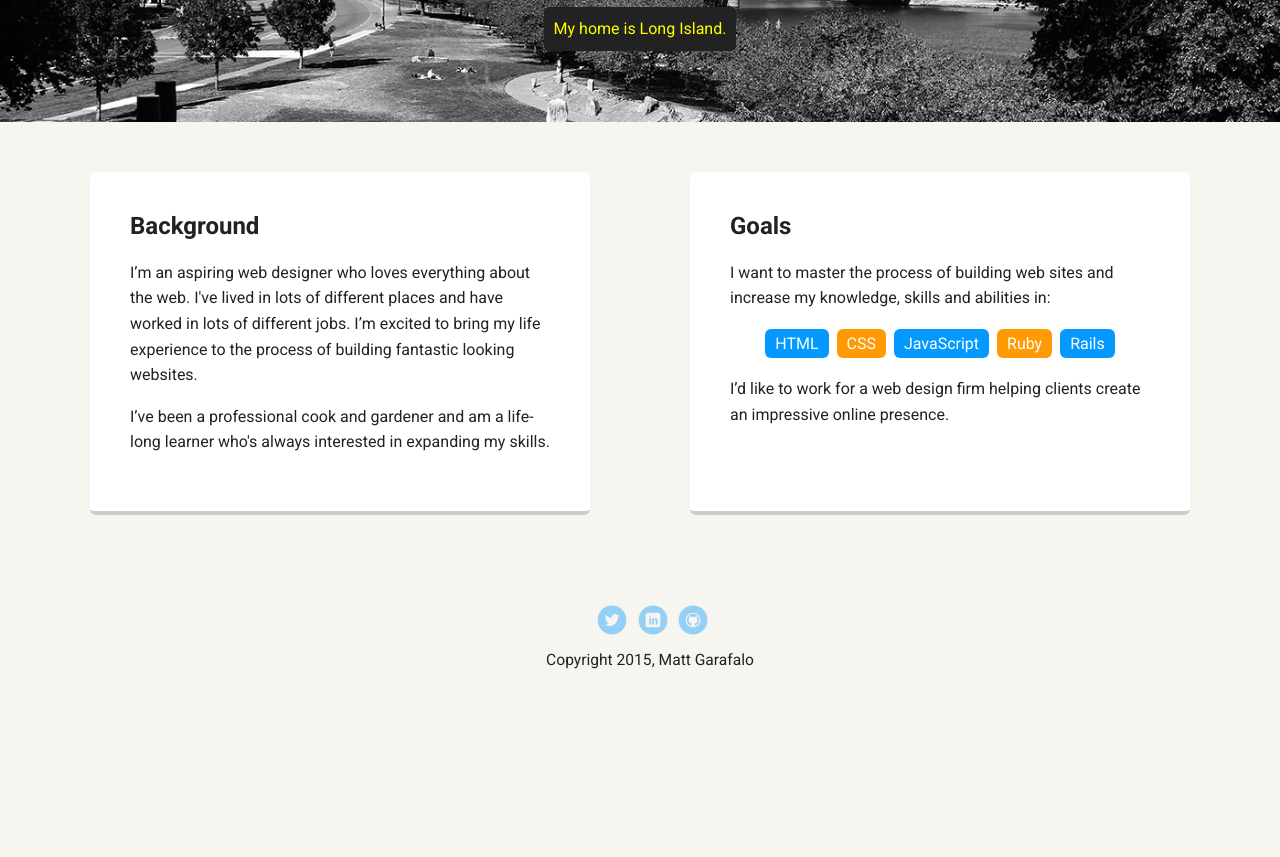
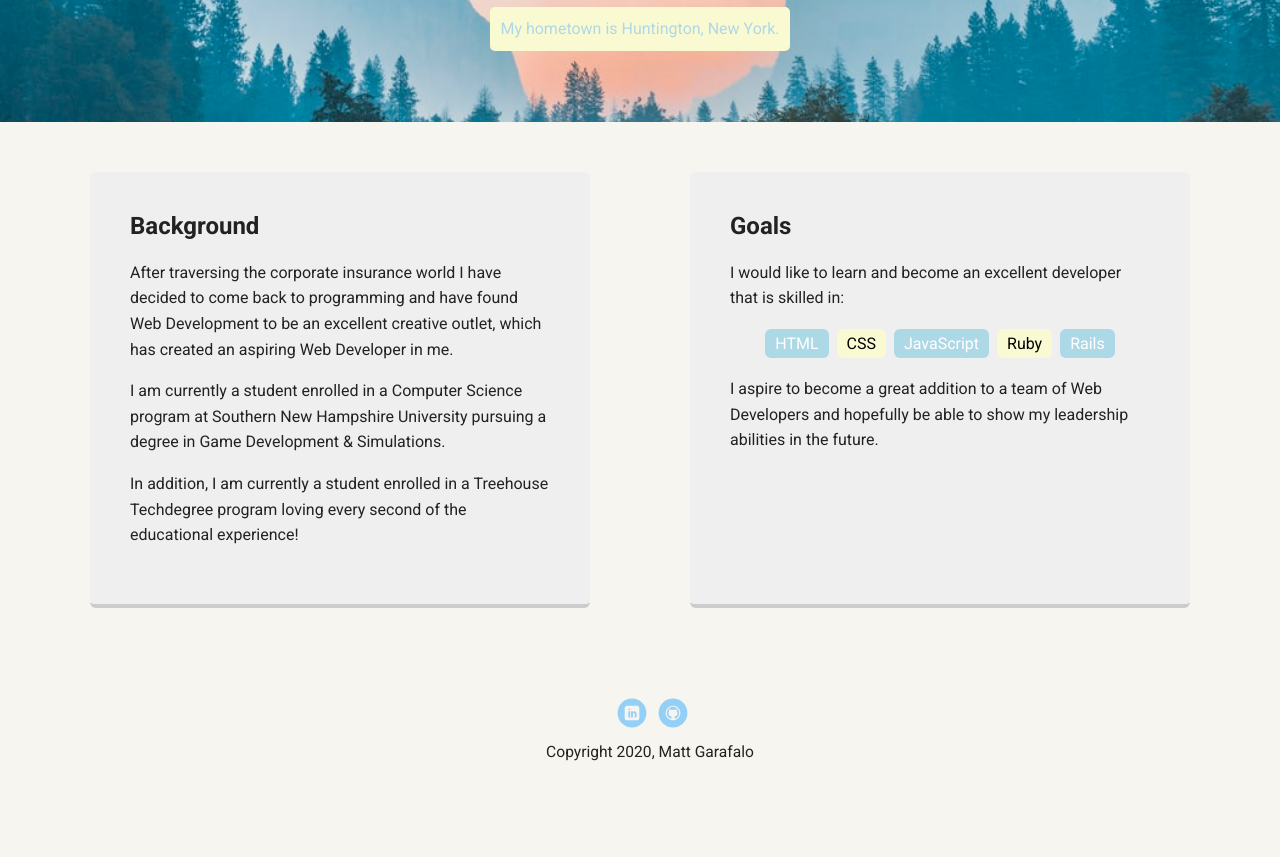
Before and after one commit to mgarafalo/My-first-techdegree-project-, a plain HTML site: page index.html in a window 1280 px wide. Shown: the part 348-1205 px from the top of the page. Before the commit the page ends 1112 px from the top, so only its background shows below. Drawn offline with Linux system fonts and the light colour scheme; a web font is replaced by a local one.

Commit message:
Final Changes

```diff
--- a/index.html
+++ b/index.html
@@ -17,21 +17,22 @@
     </div>
 
     <header>
-      <img src="images/me.png" alt="Drawing of Jane Smith" class="profile-image">
-      <h1 class="tag name">Hello, I’m Matt.</h1>
-      <p class="tag location">My home is Long Island.</p>
+      <img src="images/rott.jpg" alt="Photo of Matt Garafalo!" class="profile-image">
+      <h1 class="tag name">Hello, I’m Matt Garafalo.</h1>
+      <p class="tag location">My hometown is Huntington, New York.</p>
     </header>
 
     <main class="flex">
       <div class="card">
         <h2>Background</h2>
-        <p>I’m an aspiring web designer who loves everything about the web. I've lived in lots of different places and have worked in lots of different jobs. I’m excited to bring my life experience to the process of building fantastic looking websites.</p>
-        <p>I’ve been a professional cook and gardener and am a life-long learner who's always interested in expanding my skills.</p>
+          <p>After traversing the corporate insurance world I have decided to come back to programming and have found Web Development to be an excellent creative outlet, which has created an aspiring Web Developer in me.</p>
+          <p>I am currently a student enrolled in a Computer Science program at Southern New Hampshire University pursuing a degree in Game Development & Simulations.</p>
+          <p>In addition, I am currently a student enrolled in a Treehouse Techdegree program loving every second of the educational experience!</p>
       </div>
 
       <div class="card">
         <h2>Goals</h2>
-        <p>I want to master the process of building web sites and increase my knowledge, skills and abilities in:</p>
+        <p>I would like to learn and become an excellent developer that is skilled in:</p>
         <ul class="skills">
           <li>HTML</li>
           <li>CSS</li>
@@ -39,17 +40,16 @@
           <li>Ruby</li>
           <li>Rails</li>
         </ul>
-        <p>I’d like to work for a web design firm helping clients create an impressive online presence.</p>
+        <p>I aspire to become a great addition to a team of Web Developers and hopefully be able to show my leadership abilities in the future.</p>
       </div>
 
     </main>
     <footer>
       <ul>
-        <li><a href="#" class="social twitter">Twitter</a></li>
-        <li><a href="#" class="social linkedin">LinkedIn</a></li>
-        <li><a href="#" class="social github">Github</a></li>
+        <li><a href="https://www.linkedin.com/in/matt-garafalo-9477158b/" target="_blank" class="social linkedin">LinkedIn</a></li>
+        <li><a href="https://github.com/mgarafalo" target="_blank" class="social github">Github</a></li>
       </ul>
-      <p class="copyright">Copyright 2015, Matt Garafalo</p>
+      <p class="copyright">Copyright 2020, Matt Garafalo</p>
     </footer>
   </body>
   </html>
--- a/styles.css
+++ b/styles.css
@@ -57,7 +57,7 @@ a:hover {
 
 header {
   text-align: center;
-  background: url('images/portland.jpg') no-repeat top center ;
+  background: url('images/background.jpg') no-repeat top center ;
   background-size: cover;
   overflow: hidden;
   padding-top: 60px;
@@ -73,6 +73,7 @@ header .profile-image {
   border: 3px solid white;
   transition: all .5s;
 }
+
 header .profile-image:hover {
   transform: scale(1.2) rotate(5deg);
 }
@@ -85,21 +86,21 @@ header .profile-image:hover {
   margin: 10px auto;
 }
 .location {
-  background-color: #222;
-  color: yellow;
+  background-color: lightgoldenrodyellow;
+  color: lightblue;
 }
 .card {
   margin: 30px;
   padding: 20px 40px 40px;
   max-width: 500px;
   text-align: left;
-  background: #fff;
+  background: #efefef;
   border-bottom: 4px solid #ccc;
   border-radius: 6px;
   transition: all .5s;
 }
 .card:hover {
-  border-color: #ff99ff;
+  border-color: lightblue;
 }
 
 ul.skills {
@@ -110,14 +111,15 @@ ul.skills {
 .skills li {
   border-radius: 6px;
   display: inline-block;
-  background: #ff9904;
-  color: white;
+  background: lightgoldenrodyellow;
+  color: black;
   padding: 5px 10px;
   margin: 2px;
 }
 
 .skills li:nth-child(odd) {
-  background: #0399ff;
+  background: lightblue;
+  color: white;
 }
 
 footer {
@@ -204,7 +206,3 @@ a.social:hover {
   }
 
 }
-
-#exp {
-  color: red;
-}
```
Also changed, not shown: experience.html (+6 -5 lines).
